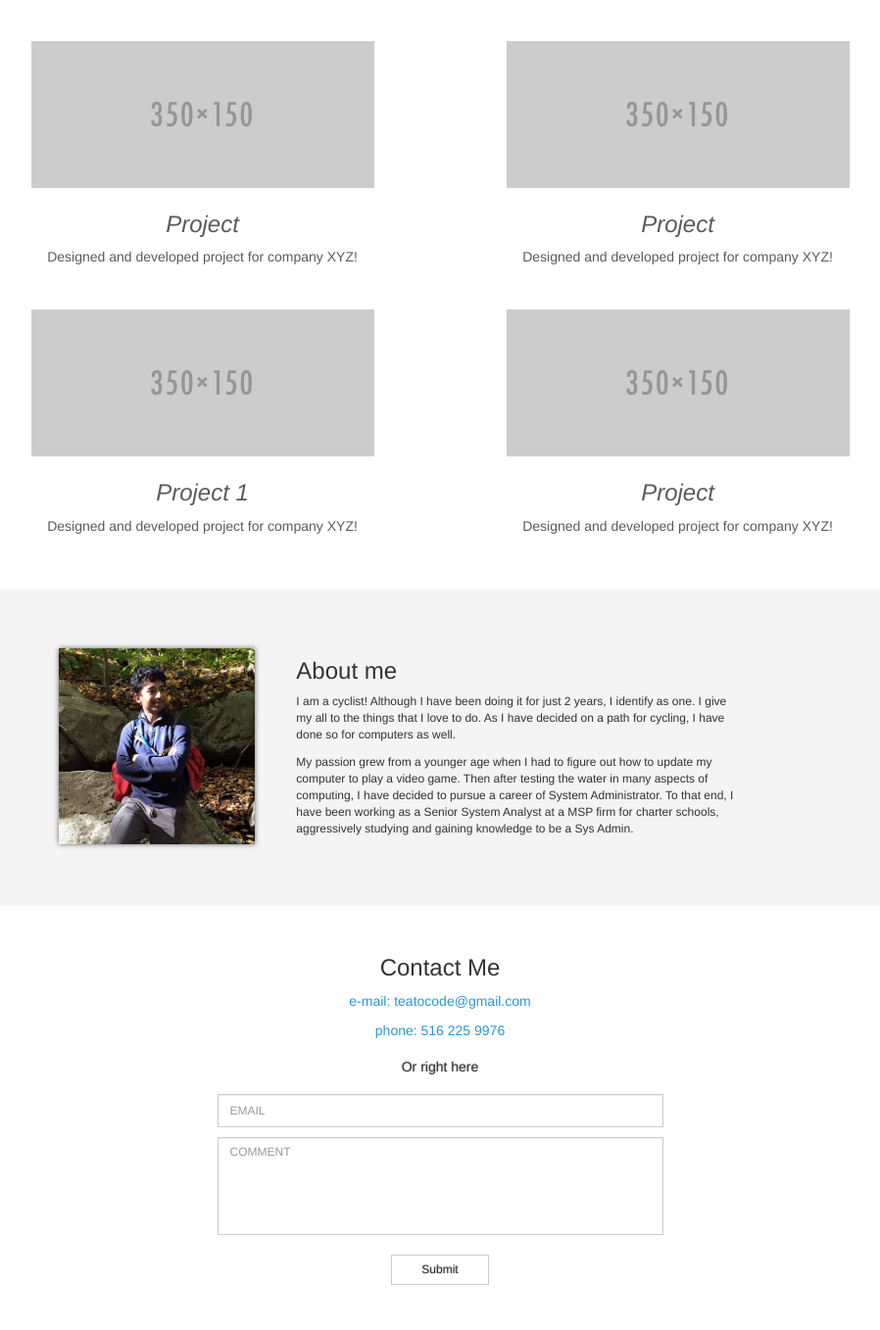
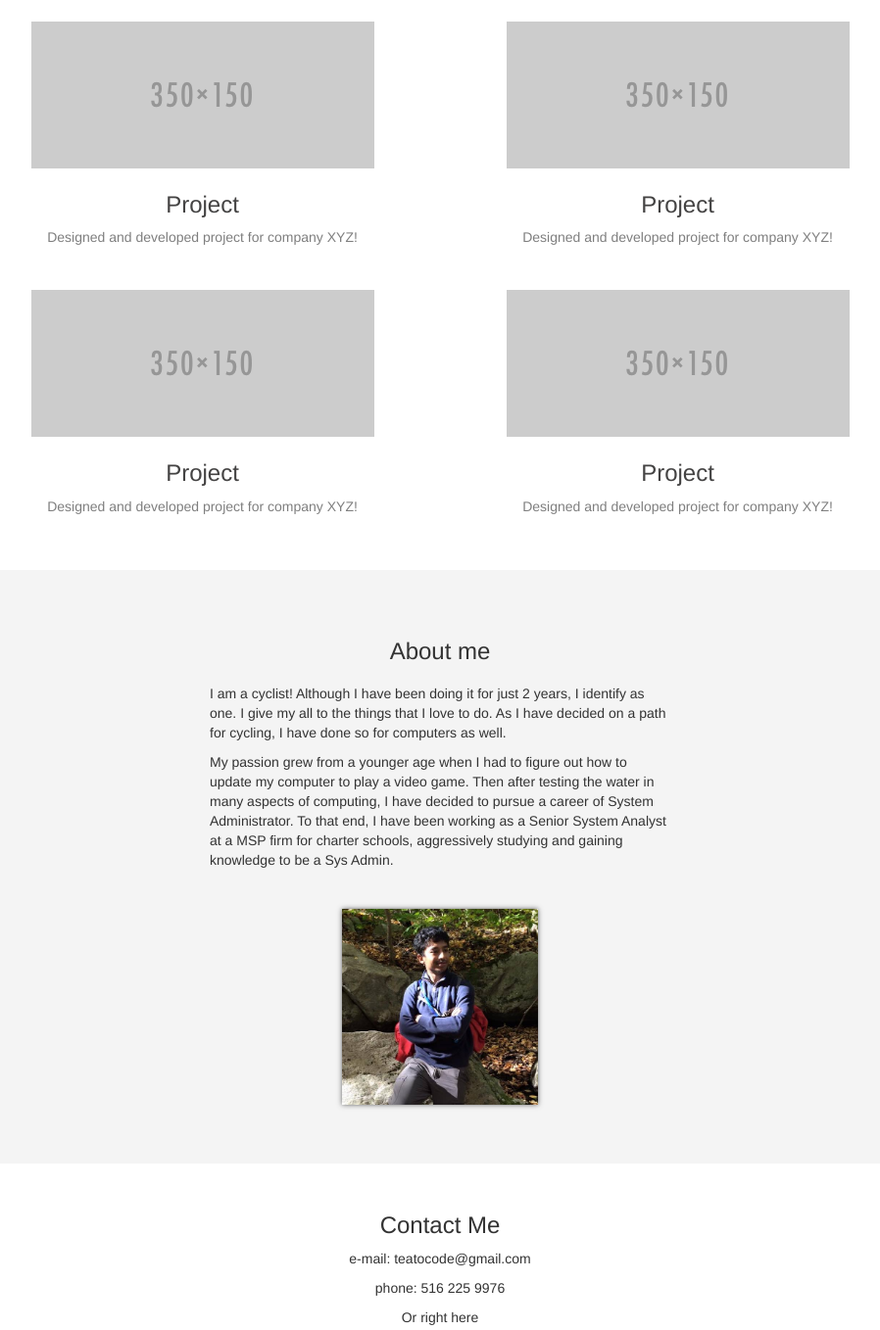
Before and after one commit to drinkingChai/portfolio, a plain HTML site: page index.html in a window 1280 px wide. Shown: the part 467-1825 px from the top of the page at 98% size, without its empty margins (191-1089 px from the left). Drawn offline with nearby package versions, Linux system fonts and the light colour scheme.

Commit message:
made portfolio clickable, changed font size, made

```diff
--- /dev/null
+++ b/css/coming_soon.css
@@ -0,0 +1,12 @@
+a {
+	text-decoration: none;
+	background-color: #fff;
+	padding: 10px 20px;
+	border-radius: 5%;
+	color: #2f94bf;
+}
+
+a:hover {
+	text-decoration: none;
+	color: #2f94bf;
+}
--- a/css/index.css
+++ b/css/index.css
@@ -3,6 +3,10 @@ html,body {
 	padding: 0;
 	/*background-color: #1e1c1c;*/
 	/*font-weight: 300;*/
+}
+
+p, a, .contact input, .contact button, .contact textarea {
+	font-size: 14px;
 }
 
 .container {
@@ -12,7 +16,7 @@ html,body {
 .main {
 	background-color: #36a5d8;
 	/*background: url(footer_lodyas.png) repeat;*/
-	height: 430px;
+	height: 410px;
 	padding-top: 90px;
 	text-align: center;
 	color: #fff;
@@ -34,8 +38,6 @@ html,body {
 
 .header p {
 	margin: 11px 0px 0px;
-	text-shadow: 0px 0px 2px rgba(150, 150, 150, 1);
-	font-size: 12px;
 	font-weight: 600;
 }
 
@@ -93,15 +95,14 @@ html,body {
 .header a, .footer a {
 	color: #000;
 	font-weight: 600;
-	font-size: 12px;
 	transition: all 0.2s ease-out;
 	cursor: pointer;
-	text-shadow: 0px 0px 2px rgba(150, 150, 150, 1);
+	text-shadow: 0px 0px 2px rgba(150, 150, 150, 0.5);
 }
 
 /*header and footer my name*/
 .header p, .footer p {
-	text-shadow: 0px 0px 2px rgba(150, 150, 150, 1);
+	text-shadow: 0px 0px 2px rgba(150, 150, 150, 0.5);
 	text-align: center;
 }
 
@@ -120,19 +121,22 @@ html,body {
 	color: #5b5b5b;
 }
 
+.portfolio a {
+	text-decoration: none;
+}
+
 .portfolio .col-md-6 {
 	padding-top: 15px;
 	padding-bottom: 15px;
 }
 
 .portfolio h3 {
-	font-style: italic;
+	color: #444343;
 	width: 100%;
 }
 
-.portfolio hr {
-	width: 40%;
-	border-top: 1px solid #969696;
+.portfolio p {
+	color: #7f7f7f;
 }
 
 .portfolio .thumbnail {
@@ -146,15 +150,21 @@ html,body {
 	padding: 60px 0;
 }
 
+.supporting.about .container {
+	max-width: 500px;
+}
+
 .supporting.about h3 {
-	margin: 10px 0;
-}
-.supporting.about p {
-	font-size: 12px;
+	text-align: center;
+	margin: 10px 0 20px 0;
 }
 
 .supporting.about img {
+	display: block;
+	margin-left: auto;
+	margin-right: auto;
 	height: 200px;
+	margin-top: 40px;
 	vertical-align: middle;
 	-webkit-box-shadow: 0px 0px 5px 0px rgba(50, 50, 50, 0.75);
 	-moz-box-shadow:    0px 0px 5px 0px rgba(50, 50, 50, 0.75);
@@ -169,30 +179,19 @@ html,body {
 	text-align: center;
 }
 
-.contact p {
-	color: #2998CF;
-}
-
-.contact h5 {
-	text-shadow: 0px 0px 2px rgba(150, 150, 150, 1);
-	margin-bottom: 20px;
-}
-
-.contact p:nth-child(3) {
+.contact p:nth-child(4) {
 	margin-bottom: 20px;
 }
 
 .contact input {
 	border-radius: 0px;
 	margin-bottom: 10px;
-	font-size: 12px;
 }
 
 .contact textarea {
 	resize: none;
 	height: 100px;
 	border-radius: 0px;
-	font-size: 12px;
 	margin-bottom: 20px;
 }
 
@@ -203,7 +202,6 @@ html,body {
 .contact button {
 	border-radius: 0px;
 	text-shadow: 0px 0px 2px rgba(150, 150, 150, 1);
-	font-size: 12px;
 	width: 100px;
 }
 
--- a/css/responsive.css
+++ b/css/responsive.css
@@ -101,6 +101,10 @@
 	.mobileLargeMenu {
 		display: none;
 	}
+
+	.main {
+		min-height: 500px;
+	}
 }
 
 @media  (min-width: 561px) and (max-width: 1024px){
--- a/index.html
+++ b/index.html
@@ -76,8 +76,9 @@
 			<div class="container">
 				<img src="img/misc/logo2.png">
 				<h1>Wasif Zaman</h1>
-				<h4>Cooking up Lean software with great Agile-ity</h4>
-				<p>I ride and I code. I am an aspiring dev ops engineer. This is my little stab at web design and developement. To find out more about my work, just keep scrolling!</p>
+				<h4>I ride & I code.</h4>
+				<p>I am an aspiring dev ops engineer. This is my little stab at web design and developement.</p>
+				<p>To find out more about my work, just keep scrolling!</p>
 			</div>
 		</div>
 
@@ -86,34 +87,50 @@
 			<div class="container">
 				<div class="row">
 					<div class="col-md-6">
+						<a href="pages/coming_soon.html">
+							<div class="projContainer">
 								<div class="thumbnail">
 									<img src="img/misc/350x150.png"/>
 								</div>
 								<h3>Project</h3>
 								<p>Designed and developed project for company XYZ!</p>
 							</div>
+						</a>
+					</div>
 					<div class="col-md-6">
+						<a href="pages/coming_soon.html">
+							<div class="projContainer">
 								<div class="thumbnail">
 									<img src="img/misc/350x150.png"/>
 								</div>
 								<h3>Project</h3>
 								<p>Designed and developed project for company XYZ!</p>
 							</div>
+						</a>
+					</div>
 				</div>
 				<div class="row">
 					<div class="col-md-6">
-						<div class="thumbnail">
-							<img src="img/misc/350x150.png"/>
-						</div>
-						<h3>Project 1</h3>
-						<p>Designed and developed project for company XYZ!</p>
-					</div>
-					<div class="col-md-6">
+						<a href="pages/coming_soon.html">
+							<div class="projContainer">
 								<div class="thumbnail">
 									<img src="img/misc/350x150.png"/>
 								</div>
 								<h3>Project</h3>
 								<p>Designed and developed project for company XYZ!</p>
+							</div>
+						</a>
+					</div>
+					<div class="col-md-6">
+						<a href="pages/coming_soon.html">
+							<div class="projContainer">
+								<div class="thumbnail">
+									<img src="img/misc/350x150.png"/>
+								</div>
+								<h3>Project</h3>
+								<p>Designed and developed project for company XYZ!</p>
+							</div>
+						</a>
 					</div>
 				</div>
 			</div>
@@ -122,19 +139,13 @@
 
 		<div class="supporting about">
 			<div class="container">
-				<div class="row">
-					<div class="col-md-3 col-md-offset-1">
-						<img src="img/misc/profile.JPG">
-					</div>
-					<div class="col-md-6">
 				<h3>About me</h3>
 				<p>I am a cyclist! Although I have been doing it for just 2 years, I identify as one. I give my all to the things that I love to do. As I have decided on a path for cycling, I have done so for computers as well.
 				</p>
 
 				<p>My passion grew from a younger age when I had to figure out how to update my computer to play a video game. Then after testing the water in many aspects of computing, I have decided to pursue a career of System Administrator. To that end, I have been working as a Senior System Analyst at a MSP firm for charter schools, aggressively studying and gaining knowledge to be a Sys Admin.
 				</p>
-					</div>
-				</div>
+				<img src="img/misc/profile.JPG">
 			</div>
 		</div>
 
@@ -146,7 +157,7 @@
 						<h3>Contact Me</h3>
 						<p>e-mail: teatocode@gmail.com</p>
 						<p>phone: 516 225 9976</p>
-						<h5>Or right here</h5>
+						<p>Or right here</p>
 						<form>
 							<div class="form-group">
 								<input type="email" class="form-control" id="inputEmail" placeholder="EMAIL">
--- a/js/script.js
+++ b/js/script.js
@@ -4,7 +4,6 @@ var main = function() {
 
 	$(document).scroll(function() {				//captures scroll events
 		if ($(window).width() <= 1024) {
-
 			return;
 		}
 
```
Also changed, not shown: pages/coming_soon.html (added, +22 -0 lines). Lines whose indentation alone changed are shown as unchanged.
